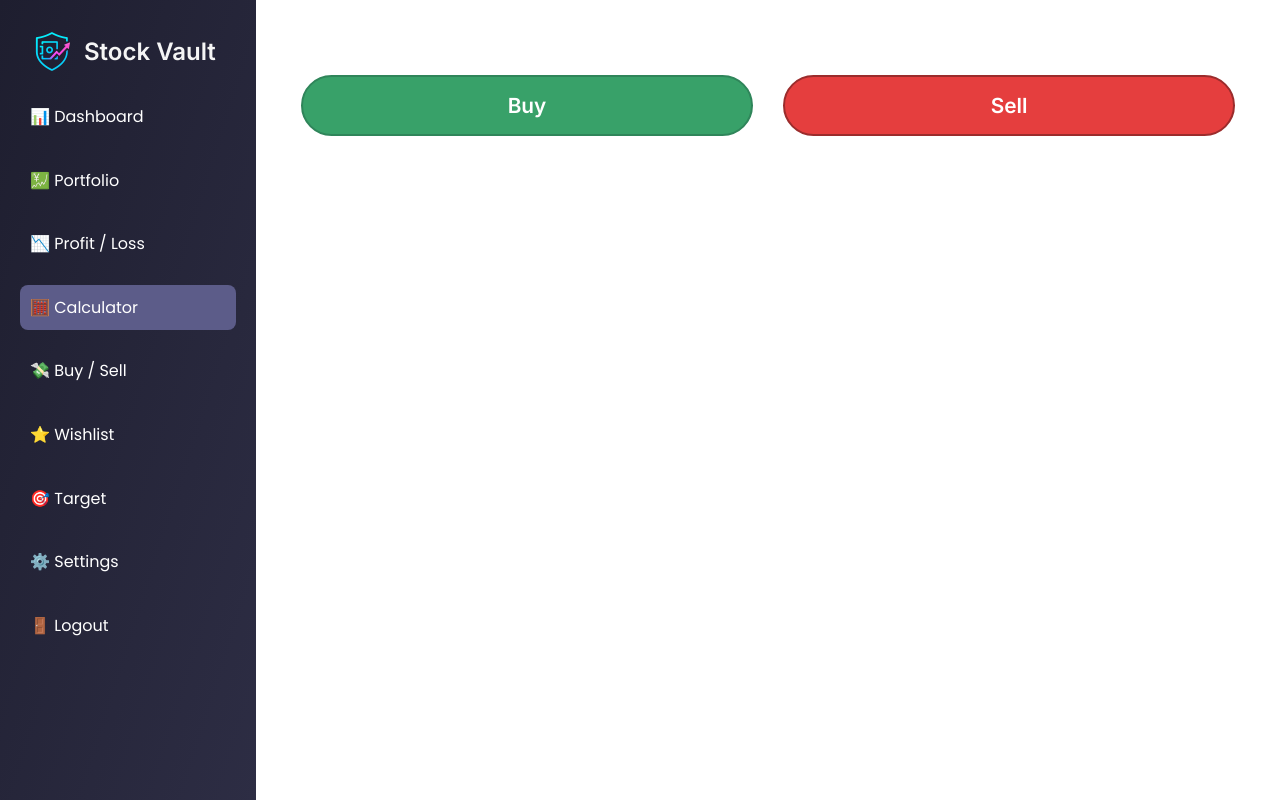
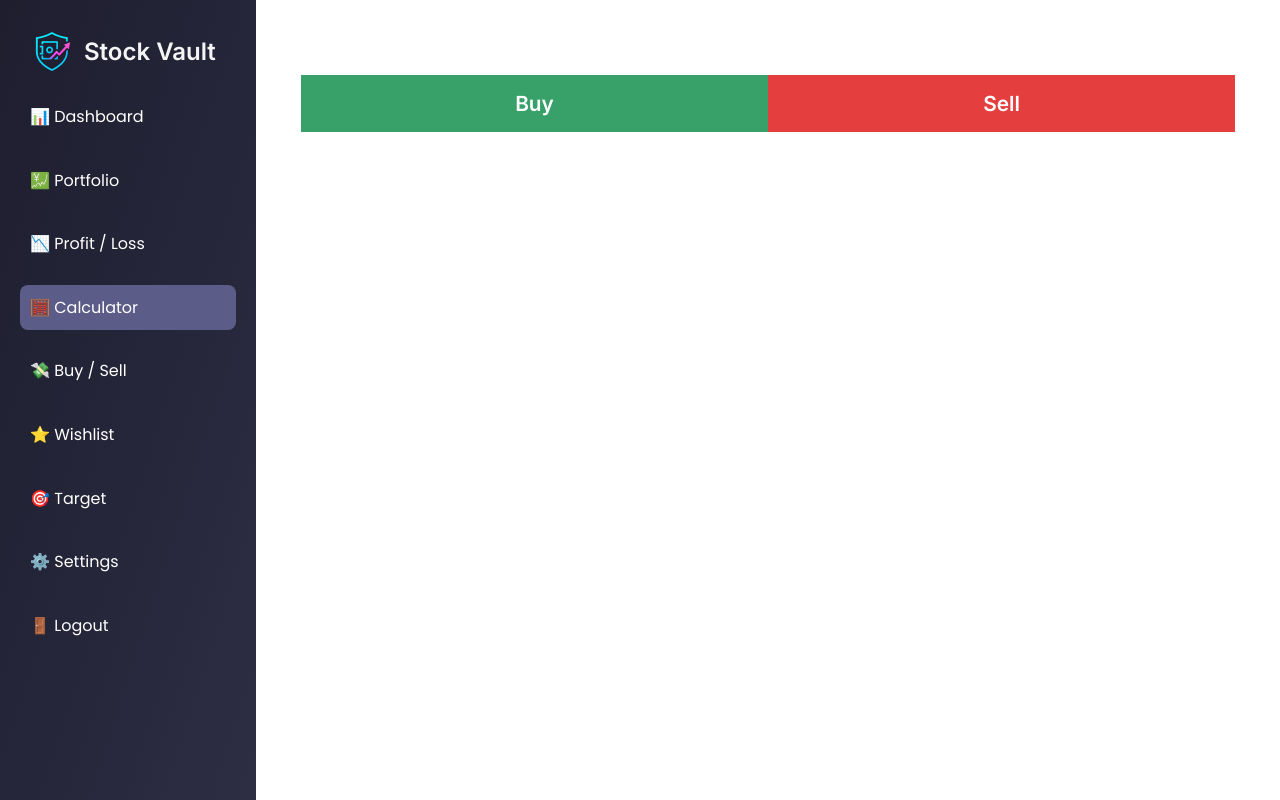
Before and after one commit to ghanteyyy/StockVault, a Django app: page /trade-calculator/ in a window 1280 px wide. Run offline with Django 5.2, Linux system fonts and the light colour scheme; the visitor is signed in with stand-in values (Sample User, id 1); some libraries are stand-ins or nearby versions.

Commit message:
Removed rounded buttons Added smooth transition when changing focus to the buttons

```diff
--- a/static/css/calculator.css
+++ b/static/css/calculator.css
@@ -10,7 +10,6 @@
 .options {
     display: flex;
     justify-content: center;
-    gap: 30px;
     margin-bottom: 25px;
     user-select: none;
 }
@@ -20,10 +19,12 @@
     font-size: 1.3rem;
     color: #4a4a4a;
     padding: 12px 30px;
-    border-radius: 40px;
     cursor: pointer;
-    transition: background-color 0.3s ease, color 0.3s ease;
-    border: 2px solid transparent;
+    transition: background-color 0.3s ease,
+                color 0.3s ease,
+                width 0.3s ease,
+                flex 0.3s ease;
+    border: none;
     flex: 1;
     text-align: center;
 }
```
